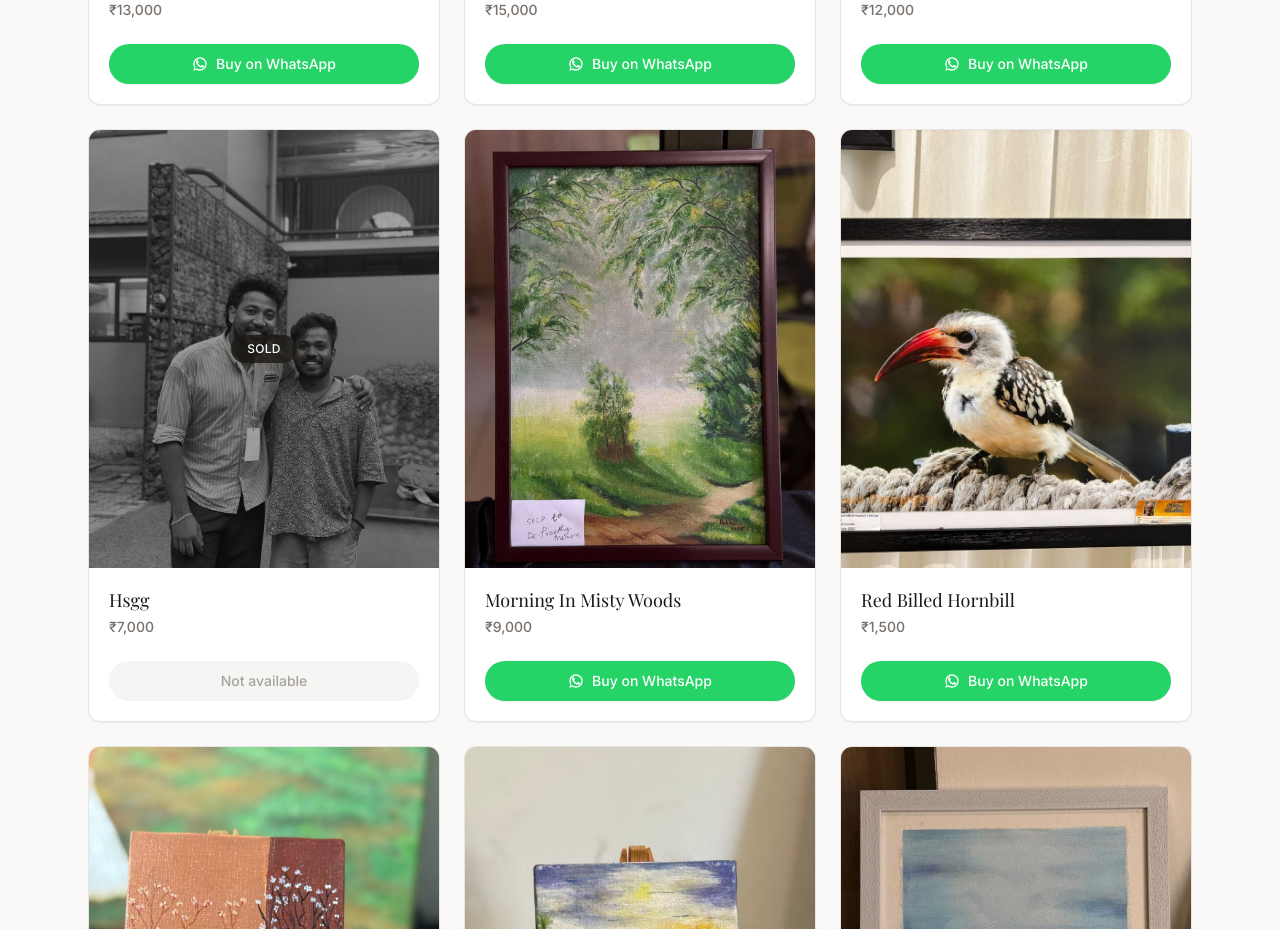
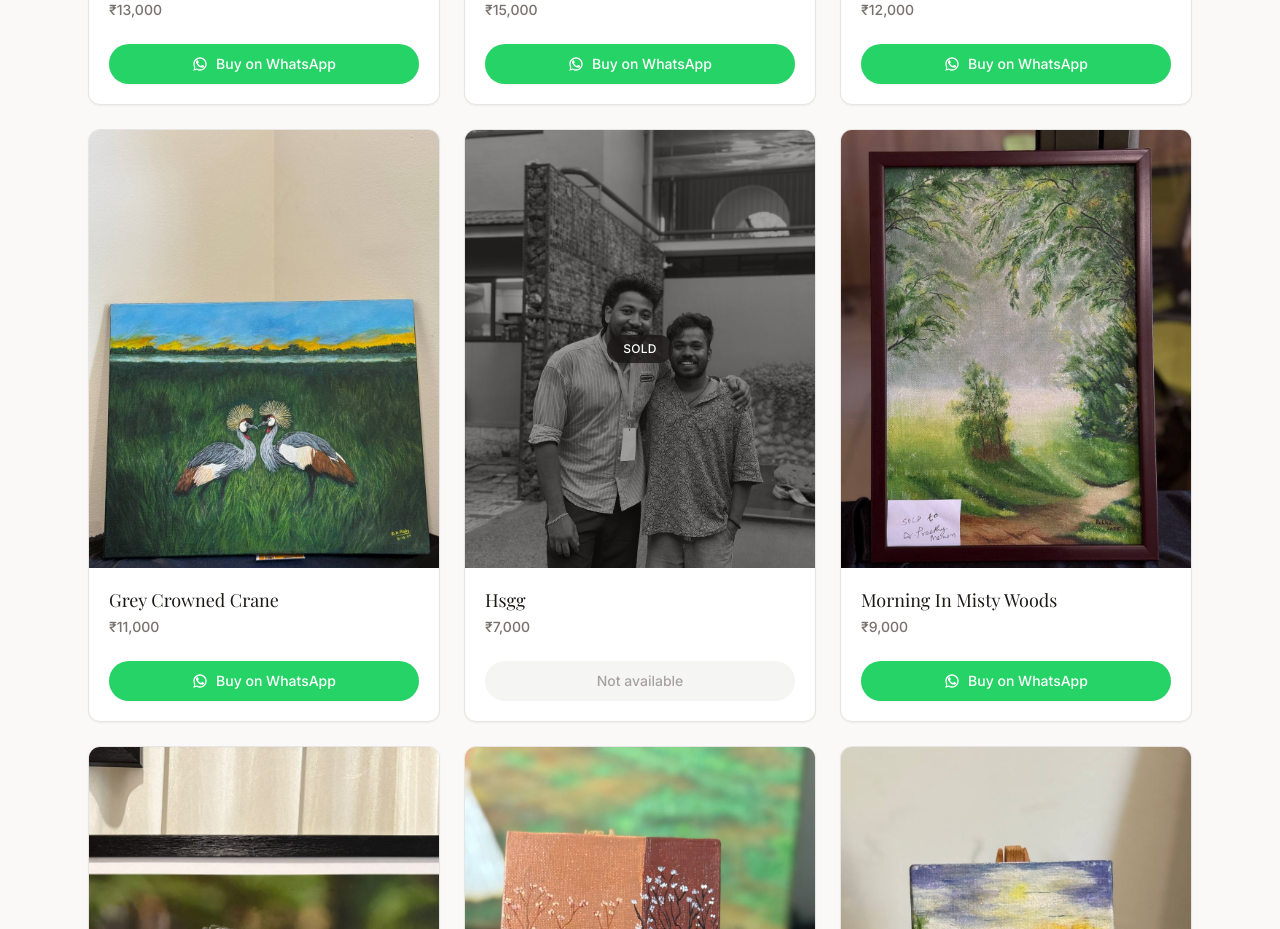
Before and after one commit to jasilmohmd/Art-catalogue, a Next.js app: page / in a window 1280 px wide. Shown: the part 1440-2369 px from the top of the page. Built offline with nearby package versions, Linux system fonts and the light colour scheme; a web font is replaced by a local one.

Commit message:
feat: add Grey Crowned Crane artwork

```diff
--- a/data/artworks.ts
+++ b/data/artworks.ts
@@ -28,6 +28,13 @@ export const artworks: Artwork[] = [
     name: "Global Warming",
     price: 12000,
     image: "/artworks/global_warming-12000.jpg",
+    available: true,
+  },
+  {
+    id: "grey-crowned-crane",
+    name: "Grey Crowned Crane",
+    price: 11000,
+    image: "/artworks/grey_crowned_crane-11000.jpg",
     available: true,
   },
   {
```
Also changed, not shown: public/artworks/grey_crowned_crane-11000.jpg (added).
